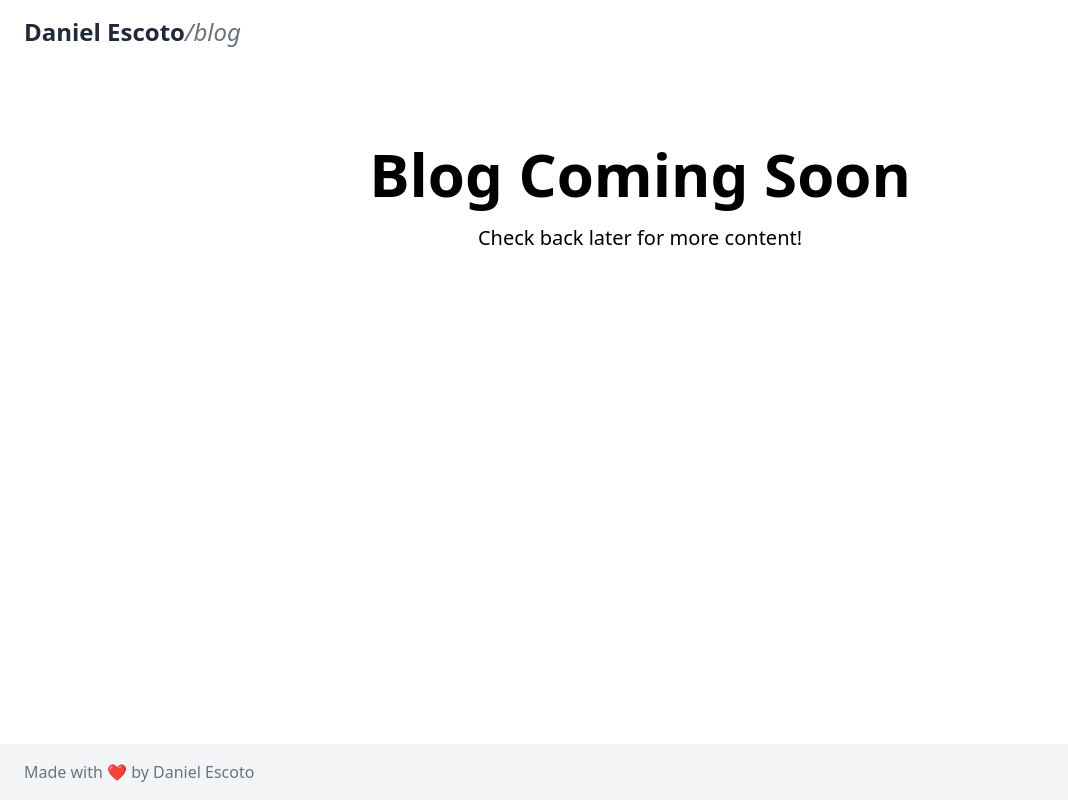
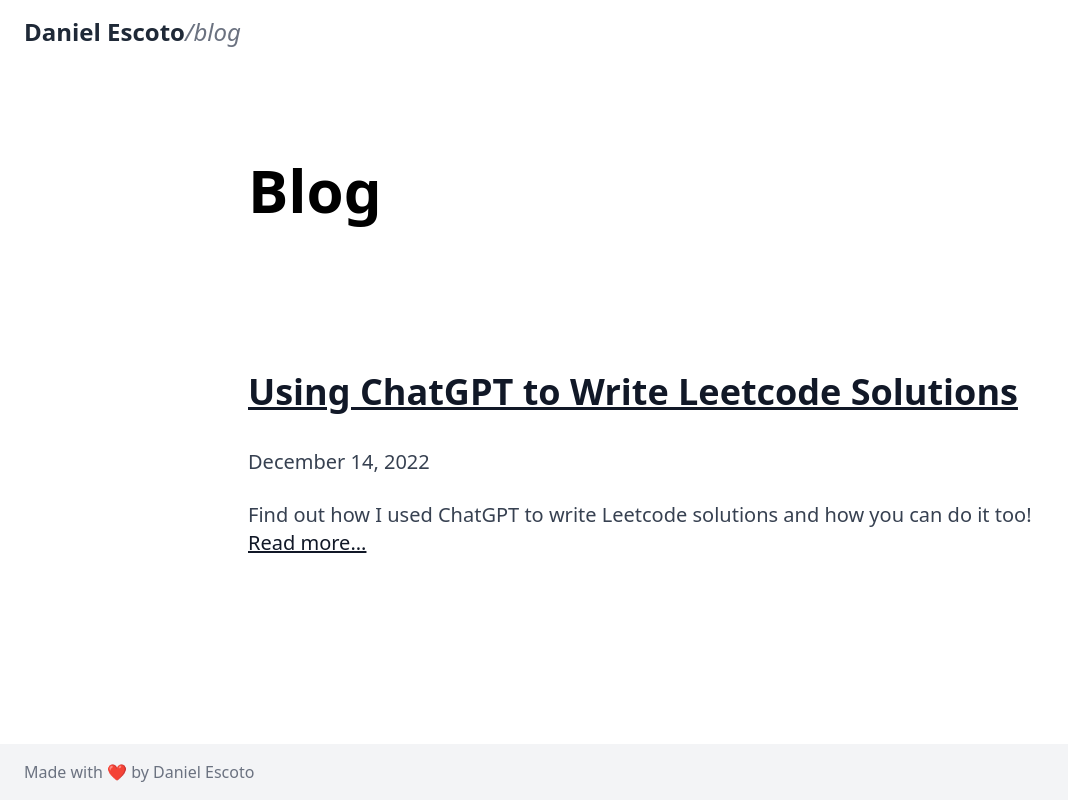
Before and after one commit to daniel-escoto/portfolio, a React (Vite) app: page /blog in a window 1280 px wide. Shown: the whole page, without its empty margins (0-1068 px from the left). Built offline with nearby package versions, Linux system fonts and the light colour scheme.

Commit message:
first blog post

```diff
--- /dev/null
+++ b/src/assets/using-chatgpt-to-write-leetcode-solutions.md
@@ -0,0 +1,13 @@
+Leetcode is a popular platform for practicing and honing your coding skills. With a wide range of challenges and problem-solving scenarios, it can be a valuable resource for software engineers of all levels.
+But writing a detailed solution for a Leetcode problem can be time-consuming and require a lot of effort. That's where ChatGPT comes in.
+ChatGPT is a large language model trained by OpenAI. It is capable of generating natural language responses based on the input it receives. This makes it a useful tool for quickly generating explanations and code solutions for Leetcode problems.
+Here's how to use ChatGPT to write a Leetcode solution:
+
+1. Start by solving the problem yourself and writing a correct solution in the language of your choice.
+2. Once you have a working solution, press the green "solution" button at the top right corner of the Leetcode page. This will generate a template for your solution explanation in markdown format.
+3. Copy the template and paste it into ChatGPT. It will then generate natural language explanations for each section of the template.
+4. Review the output from ChatGPT and make any necessary edits or adjustments. You can also add your own custom explanations or examples to further clarify your solution.
+5. When you are satisfied with your solution explanation, press the "Post" button to submit it to Leetcode.
+
+Using ChatGPT to write Leetcode solutions can save you time and effort. It provides a starting point for your solution explanation, allowing you to quickly generate natural language descriptions of your approach and code. You can then customize and refine the output as needed to create a complete and detailed solution explanation.
+Give it a try and see how ChatGPT can help you write Leetcode solutions faster and more easily.
--- a/src/blog/Blog.tsx
+++ b/src/blog/Blog.tsx
@@ -10,14 +10,34 @@ export default function Blog() {
   return (
     <Layout>
       <>
-        {/* blog coming soon */}
-        <div className="flex flex-col items-center justify-center">
-          <h1 className="text-6xl font-bold mt-20 dark:text-gray-200">
-            Blog Coming Soon
-          </h1>
-          <p className="text-xl mt-5 dark:text-gray-200">
-            Check back later for more content!
-          </p>
+        {/* just show a listing of my blog posts */}
+        <div className="container mx-auto px-6 py-4 flex flex-col md:flex-row items-center">
+          <h1 className="text-6xl font-bold mt-20 dark:text-gray-200">Blog</h1>
+        </div>
+        <div className="container mx-auto px-6 py-4 flex flex-col md:flex-row items-center">
+          <div className="prose max-w-none mt-10 dark:prose-invert pb-20">
+            {blogPosts.map((post) => (
+              <div key={post.title}>
+                <Link to={`/blog/${getBlogPostId(post)}`}>
+                  <h2 className="text-4xl font-bold mt-20 dark:text-gray-200">
+                    {post.title}
+                  </h2>
+                </Link>
+                {/* format the date */}
+                <p className="text-xl mt-5 dark:text-gray-200">
+                  {new Date(post.date).toLocaleDateString("en-US", {
+                    year: "numeric",
+                    month: "long",
+                    day: "numeric",
+                  })}
+                </p>
+                <p className="text-xl mt-5 dark:text-gray-200">
+                  {post.preview}{" "}
+                  <Link to={`/blog/${getBlogPostId(post)}`}>Read more...</Link>
+                </p>
+              </div>
+            ))}
+          </div>
         </div>
       </>
     </Layout>
--- a/src/blog/BlogPost.tsx
+++ b/src/blog/BlogPost.tsx
@@ -1,17 +1,28 @@
 import { BlogPost as BlogPostInterface, blogPosts } from "../data/blog";
 import Layout from "../layouts/Layout";
 import ReactMarkdown from "react-markdown";
+import { useEffect, useState } from "react";
 
 interface Props {
   post: BlogPostInterface;
 }
 
 export default function BlogPost({ post }: Props) {
+  const [content, setContent] = useState("");
   const formattedDate = new Date(post.date).toLocaleDateString("en-US", {
     year: "numeric",
     month: "long",
     day: "numeric",
   });
+
+  useEffect(() => {
+    const fetchContent = async () => {
+      const response = await fetch(post.markdownFileName);
+      const text = await response.text();
+      setContent(text);
+    };
+    fetchContent();
+  }, [post.markdownFileName]);
 
   return (
     <Layout>
@@ -20,8 +31,8 @@ export default function BlogPost({ post }: Props) {
       </h1>
       <p className="text-xl mt-5 dark:text-gray-200">{formattedDate}</p>
       {/* large prose markdown */}
-      <div className="prose max-w-none mt-10 dark:prose-invert">
-        <ReactMarkdown>{post.content}</ReactMarkdown>
+      <div className="prose max-w-none mt-10 dark:prose-invert pb-20">
+        <ReactMarkdown>{content}</ReactMarkdown>
       </div>
     </Layout>
   );
--- a/src/data/blog.ts
+++ b/src/data/blog.ts
@@ -1,14 +1,19 @@
+import chatGPTLeetcode from "../assets/using-chatgpt-to-write-leetcode-solutions.md";
+
 export interface BlogPost {
   title: string;
   date: Date;
-  content: string;
+  markdownFileName: string;
+  preview: string;
 }
 
 export const blogPosts: BlogPost[] = [
   {
-    title: "My first blog post",
-    date: new Date("2022-11-30"),
-    content: ``,
+    title: "Using ChatGPT to Write Leetcode Solutions",
+    date: new Date("2022-12-14"),
+    markdownFileName: chatGPTLeetcode,
+    preview:
+      "Find out how I used ChatGPT to write Leetcode solutions and how you can do it too!",
   },
 ];
 
--- a/vite.config.ts
+++ b/vite.config.ts
@@ -1,7 +1,8 @@
-import { defineConfig } from 'vite'
-import react from '@vitejs/plugin-react'
+import { defineConfig } from "vite";
+import react from "@vitejs/plugin-react";
 
 // https://vitejs.dev/config/
 export default defineConfig({
-  plugins: [react()]
-})
+  plugins: [react()],
+  assetsInclude: ["**/*.md"],
+});
```
